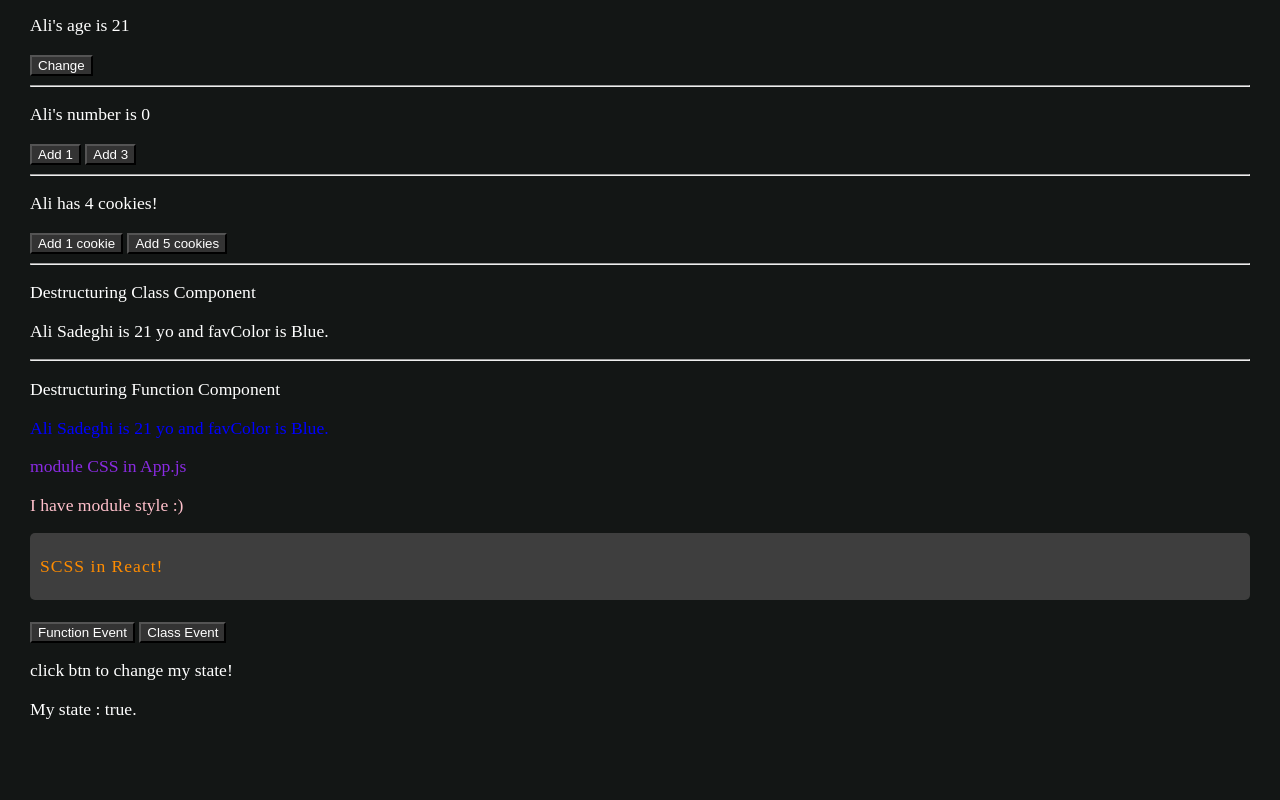
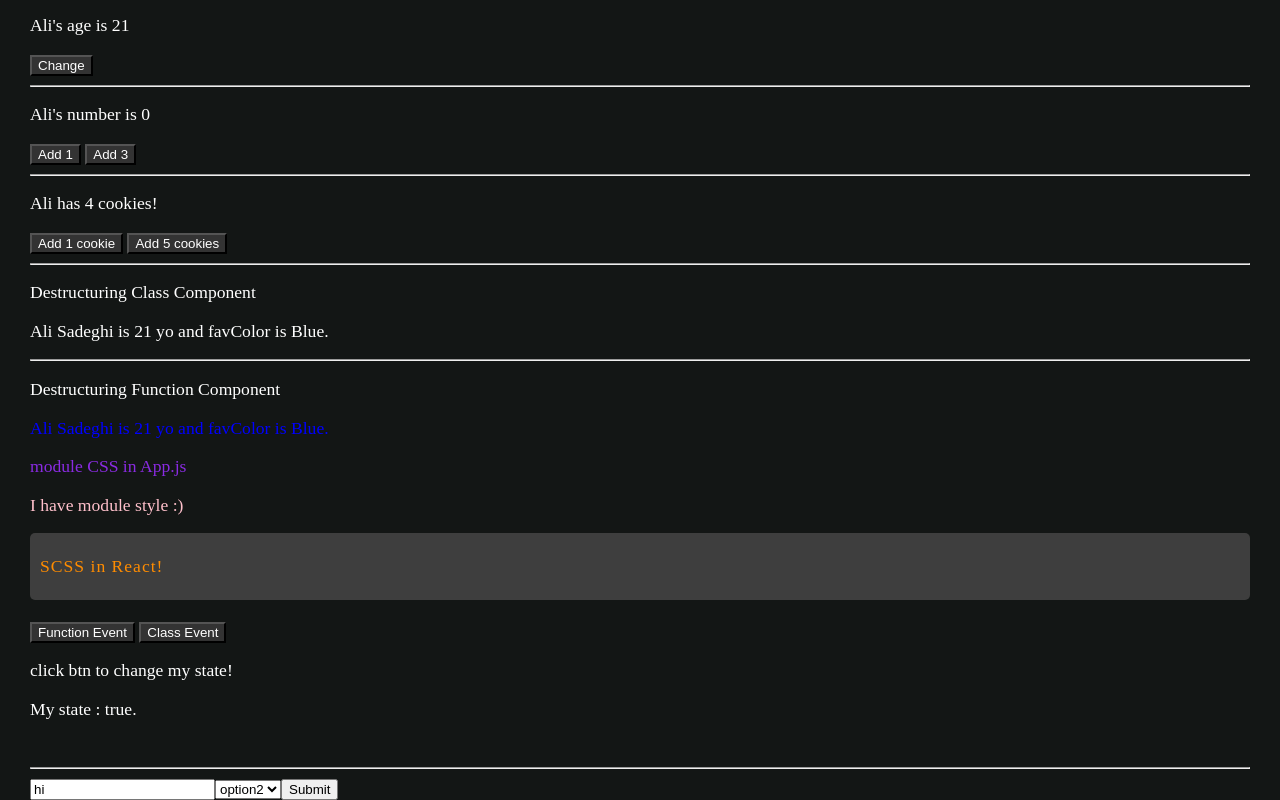
Before and after one commit to Ali-Sdg90/Learning-React-, a React (Create React App) app in the folder Playground/: page / in a window 1280 px wide. Shown: the part 718-1518 px from the top of the page. Before the commit the page ends 1476 px from the top, so only its background shows below. Built offline with nearby package versions, Linux system fonts and the light colour scheme.

Commit message:
Update project until Vid46

```diff
--- a/Playground/src/App.js
+++ b/Playground/src/App.js
@@ -14,6 +14,7 @@ import MuduleCSS from "./MuduleCSS";
 import ScssInReact from "./ScssInReact";
 import FunctionEvent from "./FunctionEvent";
 import ClassEvent from "./ClassEvent";
+import Inputs from "./Inputs";
 
 import "./App.css";
 import styles from "./App.module.css";
@@ -69,6 +70,8 @@ class App extends React.Component {
                     <FunctionEvent /> <ClassEvent />
                 </span>
                 <br></br>
+                <AddHr />
+                <Inputs />
             </>
         );
     }
--- a/Playground/src/FunctionEvent.js
+++ b/Playground/src/FunctionEvent.js
@@ -1,6 +1,7 @@
 import React from "react";
 
 const FunctionEvent = () => {
+
     const consoleClick = () => console.log("Function Event clicked!");
 
     return <button onClick={consoleClick}>Function Event</button>;
--- /dev/null
+++ b/Playground/src/Inputs.js
@@ -0,0 +1,53 @@
+import React, { Component } from "react";
+
+class Inputs extends Component {
+    constructor() {
+        super();
+        this.state = {
+            text: "hi",
+            options: "option2",
+        };
+    }
+
+    changeText = (event) => {
+        this.setState({
+            text: event.target.value,
+        });
+        // console.log(event.target.value);
+    };
+
+    changeOption = (event) => {
+        this.setState({
+            options: event.target.value,
+        });
+        // console.log(event.target.value);
+    };
+
+    showInputs = (event) => {
+        event.preventDefault();
+        console.log(this.state.text);
+        console.log(this.state.options);
+    };
+
+    render() {
+        return (
+            <form>
+                <input
+                    type="text"
+                    value={this.state.text}
+                    onChange={this.changeText}
+                />
+                <select value={this.state.options} onChange={this.changeOption}>
+                    <option value="option1">option1</option>
+                    <option value="option2">option2</option>
+                    <option value="option3">option3</option>
+                    <option value="option4">option4</option>
+                    <option value="option5">option5</option>
+                </select>
+                <input type="submit" onClick={this.showInputs} />
+            </form>
+        );
+    }
+}
+
+export default Inputs;
```
